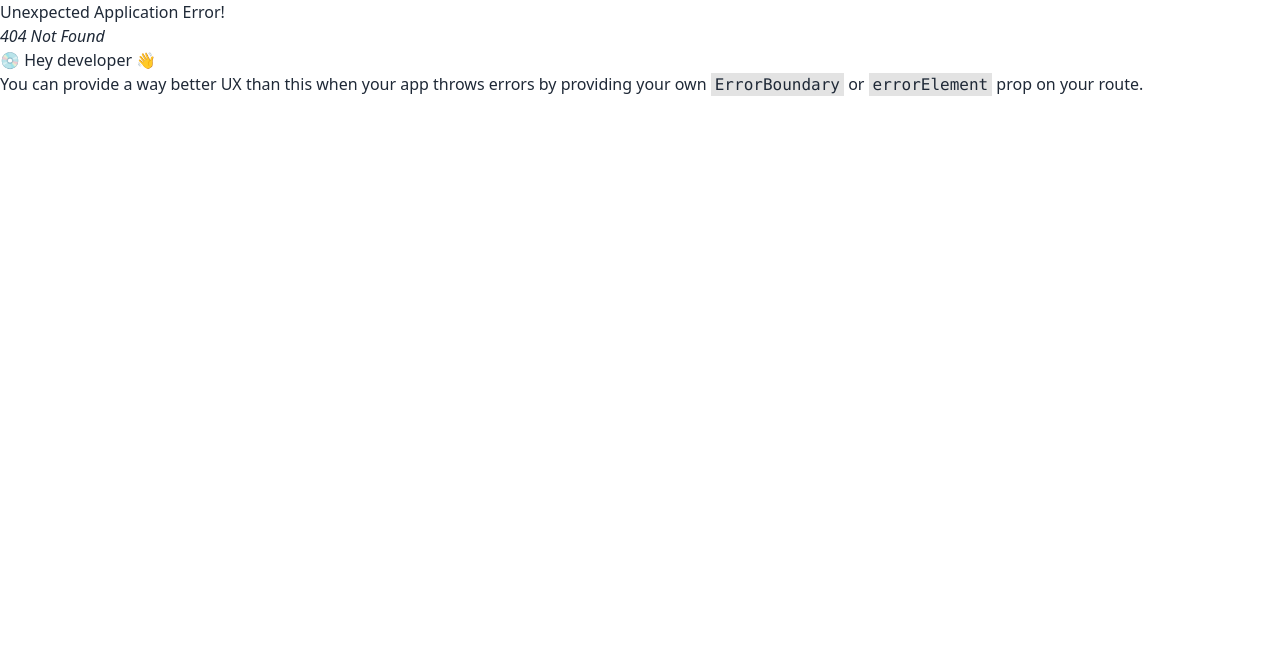
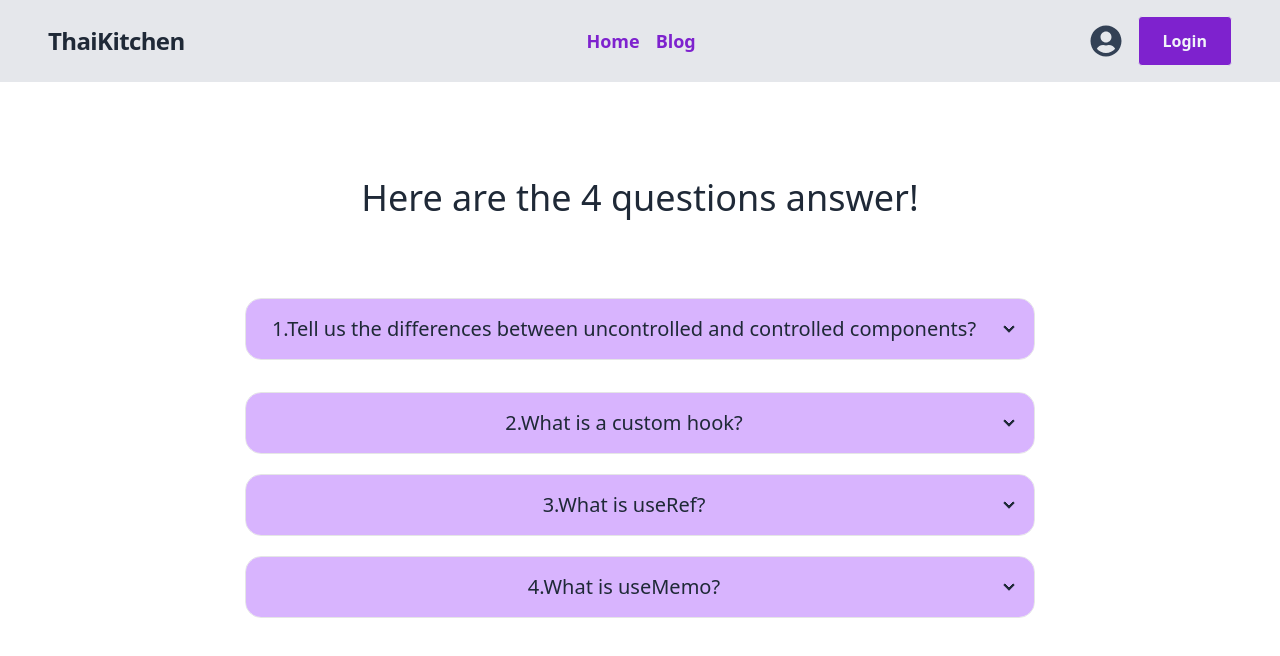
Before and after one commit to mahdee18/Thai-kitchen-client, a React (Vite) app: page /blog in a window 1280 px wide. Before the commit this address had no page. Shown: the top 656 px of the page. Built offline with nearby package versions, Linux system fonts and the light colour scheme.

Commit message:
Hero section updated

```diff
--- a/package.json
+++ b/package.json
@@ -16,6 +16,7 @@
     "match-sorter": "^6.3.1",
     "react": "^18.2.0",
     "react-dom": "^18.2.0",
+    "react-icons": "^4.8.0",
     "react-router-dom": "^6.11.0",
     "sort-by": "^1.2.0"
   },
--- a/src/Layouts/Main.jsx
+++ b/src/Layouts/Main.jsx
@@ -2,11 +2,13 @@ import React from 'react';
 import Home from '../components/MainHome/Home/Home';
 import Navbar from '../components/Navbar/Navbar';
 import Footer from '../components/Footer/Footer';
+import { Outlet } from 'react-router-dom';
 
 const Main = () => {
     return (
         <div>
             <Navbar></Navbar>
+            <Outlet></Outlet>
             <Footer></Footer>
         </div>
     );
--- a/src/components/Blog/Blog.jsx
+++ b/src/components/Blog/Blog.jsx
@@ -0,0 +1,50 @@
+import React from 'react';
+
+const Blog = () => {
+    return (
+        <div>
+            <div>
+                <div className='p-12 text-center'>
+                    <h1 className='py-12 text-4xl font-sans'>Here are the 4 questions answer!</h1>
+                    <div tabIndex={0} className="mx-auto collapse collapse-arrow border border-base-300 bg-base-100 rounded-box sm:w-1/2 lg:w-2/3 my-8">
+                        <div className="collapse-title text-xl font-medium bg-purple-300">
+                            1.Tell us the differences between uncontrolled and controlled components?
+                        </div>
+                        <div className="collapse-content text-sm sm:text-base ">
+                            <p className='py-5'>In React, controlled components are those that are bound to a state value and are modified via user input by updating the state value. They rely on the parent component to manage the state and handle all user input.
+                            <br />
+                            In contrast, uncontrolled components are components that do not rely on a state value to function, but instead manage their own state internally through the DOM. They are usually created using refs in React. Controlled components provide a more reliable way of managing state, while uncontrolled components are easier to set up but may lead to inconsistencies.</p>
+                        </div>
+                    </div>
+                    <div tabIndex={0} className="mx-auto collapse collapse-arrow border border-base-300 bg-base-100 rounded-box sm:w-1/2 lg:w-2/3 my-5">
+                        <div className="collapse-title text-xl font-medium bg-purple-300">
+                            2.What is a custom hook?
+                        </div>
+                        <div className="collapse-content text-sm sm:text-base ">
+                            <p className='py-5'>A custom hook is a JavaScript function that uses one or more built-in hooks and can be used to encapsulate and reuse stateful logic in React components. Custom hooks are a way to share functionality among components without repeating code, similar to how regular functions are used to share logic among different parts of an application. They allow developers to extract commonly used logic from components and create reusable and composable hooks.</p>
+                        </div>
+                    </div>
+                    <div tabIndex={0} className="mx-auto collapse collapse-arrow border border-base-300 bg-base-100 rounded-box sm:w-1/2 lg:w-2/3 my-5">
+                        <div className="collapse-title text-xl font-medium bg-purple-300">
+                            3.What is useRef?
+                        </div>
+                        <div className="collapse-content text-sm sm:text-base ">
+                            <p className='py-5'><strong>useRef:</strong> is a hook in React that creates a reference to a mutable value which persists for the entire lifecycle of the component. It is often used to access or modify the properties of a DOM element, to store a value that should persist between renders, or to create a reference to a child component.</p>
+                        </div>
+                    </div>
+                    <div tabIndex={0} className="mx-auto collapse collapse-arrow border border-base-300 bg-base-100 rounded-box sm:w-1/2 lg:w-2/3 my-5">
+                        <div className="collapse-title text-xl font-medium bg-purple-300">
+                            4.What is useMemo?
+                        </div>
+                        <div className="collapse-content text-sm sm:text-base ">
+                            <p className='py-5'><strong>useMemo:</strong> is a React hook that is used to memoize the result of a function so that it is only recomputed when its dependencies have changed. It is used to optimize the performance of the application by preventing unnecessary re-renders. When a component renders, all of its functions and variables are re-evaluated, which can be a costly operation. By using useMemo, we can memoize the result of a function so that it is only re-evaluated when its dependencies change. This can be especially useful for expensive computations or when dealing with large data sets. </p>
+                        </div>
+                    </div>
+
+                </div>
+            </div>
+        </div>
+    );
+};
+
+export default Blog;
--- a/src/components/Footer/Footer.jsx
+++ b/src/components/Footer/Footer.jsx
@@ -3,7 +3,7 @@ import React from 'react';
 const Footer = () => {
     return (
         <div>
-            <p><small>This is footer!!</small></p>
+
         </div>
     );
 };
--- /dev/null
+++ b/src/components/MainHome/HeroSection/HeroSection.jsx
@@ -0,0 +1,23 @@
+import React from 'react';
+
+const HeroSection = () => {
+    return (
+        <div>
+            <div className="hero pt-24 bg-base-200">
+                <div className="hero-content flex-col lg:flex-row-reverse">
+                    <img src="https://pngimg.com/uploads/chef/chef_PNG90.png" className="w-50 h-100 rounded-lg" />
+                    <div>
+                        <h1 className="text-5xl font-bold">Discover the Authentic Flavors of Thailand at <br />
+                            <span className='text-purple-700'>Thai Kitchen</span>
+                        </h1>
+                        <p className="py-6 text-lg">Our traditional recipes and fresh ingredients create dishes that are bursting with flavor. From spicy curries to refreshing salads, our menu offers something for every taste preference. Visit us today to discover the delicious and diverse cuisine of Thailand.
+                        </p>
+                        <button className="btn btn-primary bg-purple-700">Explore Recipes</button>
+                    </div>
+                </div>
+            </div>
+        </div>
+    );
+};
+
+export default HeroSection;
--- a/src/components/MainHome/Home/Home.jsx
+++ b/src/components/MainHome/Home/Home.jsx
@@ -1,11 +1,10 @@
 import React from 'react';
+import HeroSection from '../HeroSection/HeroSection';
 
 const Home = () => {
     return (
         <div>
-            This is Home!!
-            <button class="inline-block cursor-pointer rounded-md bg-gray-800 px-4 py-3 text-center text-sm font-semibold uppercase text-white transition duration-200 ease-in-out hover:bg-gray-900">Button</button>
-
+            <HeroSection></HeroSection>
         </div>
     );
 };
--- a/src/components/Navbar/Navbar.jsx
+++ b/src/components/Navbar/Navbar.jsx
@@ -1,108 +1,57 @@
-import React from 'react';
-import { Link } from 'react-router-dom';
+import { useState } from "react";
+import { FaBars, FaUserCircle } from "react-icons/fa";
+import { Link } from "react-router-dom";
 
 const Navbar = () => {
+    const [showMenu, setShowMenu] = useState(false);
+
+    const toggleMenu = () => {
+        setShowMenu(!showMenu);
+    };
+
     return (
-        <nav className="navbar bg-base-100 max-w-7xl mx-auto flex justify-between items-center px-4 w-4/5 top-0">
-            <div className="">
-                <div className="dropdown">
-                    <label tabIndex={0} className="btn btn-ghost lg:hidden">
-                        <svg
-                            xmlns="http://www.w3.org/2000/svg"
-                            className="h-5 w-5"
-                            fill="none"
-                            viewBox="0 0 24 24"
-                            stroke="currentColor"
+        <nav className="flex items-center justify-between flex-wrap bg-gray-200 px-12 py-4">
+            <div className="flex items-center flex-shrink-0 text-Purple-400 mr-6">
+                <Link to="/">
+                    <span className="font-bold text-2xl tracking-tight">
+                        ThaiKitchen
+                    </span>
+                </Link>
+            </div>
+            <div className="block lg:hidden">
+                <button
+                    className="flex items-center px-3 py-2 border rounded text-slate-700 border-gray-400 hover:text-purple-700 hover:border-white"
+                    onClick={toggleMenu}
                 >
-                            <path
-                                strokeLinecap="round"
-                                strokeLinejoin="round"
-                                strokeWidth="2"
-                                d="M4 6h16M4 12h8m-8 6h16"
-                            />
-                        </svg>
-                    </label>
-                    <ul
-                        tabIndex={0}
-                        className="menu menu-compact dropdown-content mt-3 p-2 shadow bg-base-100 rounded-box w-52"
+                    <FaBars className="h-6 w-6" />
+                </button>
+            </div>
+            <div
+                className={`w-full block flex-grow lg:flex lg:items-center lg:w-auto sm:text-center ${showMenu ? "block" : "hidden"
+                    }`}
             >
-                        <li>
+                <div className="text-lg lg:flex-grow text-center">
                     <Link
-                                className="text-[#757575;] font-semibold hover:text-[#7E90FE]"
                         to="/"
+                        className="block font-bold mt-4 lg:inline-block lg:mt-0 text-purple-700 hover:text-slate-600 mr-4"
                     >
                         Home
                     </Link>
-                        </li>
-                        <li>
                     <Link
-                                className="text-[#757575;] font-semibold hover:text-[#7E90FE]"
-                                to="/statistics"
-                            >
-                                Statistics
-                            </Link>
-                        </li>
-                        <li>
-                            <Link
-                                className="text-[#757575;] font-semibold hover:text-[#7E90FE]"
-                                to="/appliedJobs"
-                            >
-                                AppliedJobs
-                            </Link>
-                        </li>
-                        <li>
-                            <Link
-                                className="text-[#757575;] font-semibold hover:text-[#7E90FE]"
                         to="/blog"
+                        className="block font-bold mt-4 lg:inline-block lg:mt-0 text-purple-700 hover:text-slate-600 mr-4"
                     >
                         Blog
                     </Link>
-                        </li>
-                    </ul>
                 </div>
-                <Link to="/" className="text-2xl text-[#1A1919;] font-extrabold">
-                    HirePath
+                <div className="flex flex-col items-center lg:flex-row lg:items-center">
+                    <FaUserCircle className="text-slate-700 h-8 w-8 mt-4 lg:mt-0" />
+                    <Link to="/login" className="inline-block px-6 py-4 leading-none border rounded text-slate-100 font-bold hover:text-gray-200 mt-4 lg:mt-0 ml-4 bg-purple-700">
+                        Login
                     </Link>
                 </div>
-            <div className="hidden lg:flex">
-                <ul className="flex items-center gap-6 px-1">
-                    <li>
-                        <Link
-                            className="text-[#757575;] font-semibold hover:text-[#7E90FE]"
-                            to="/"
-                        >
-                            Home
-                        </Link>
-                    </li>
-                    <li>
-                        <Link
-                            className="text-[#757575;] font-semibold hover:text-[#7E90FE]"
-                            to="/statistics"
-                        >
-                            Chefs
-                        </Link>
-                    </li>
-                    <li>
-                        <Link
-                            className="text-[#757575;] font-semibold hover:text-[#7E90FE]"
-                            to="/appliedJobs"
-                        >
-                            Recipes
-                        </Link>
-                    </li>
-                    <li>
-                        <Link
-                            className="text-[#757575;] font-semibold hover:text-[#7E90FE]"
-                            to="/blog"
-                        >
-                            Blog
-                        </Link>
-                    </li>
-                </ul>
+
             </div>
-            <button className="w-[145px] h-[55px] flex justify-center items-center font-bold text-[17px] rounded-[8px] text-white  bg-violet-600">
-                <Link>Login</Link>
-            </button>
         </nav>
     );
 };
```
Also changed, not shown: src/Routes/Routes.jsx (+9 -4 lines), 1 other file (tests, documents, lock files or other folders). Lines whose indentation alone changed are shown as unchanged.
